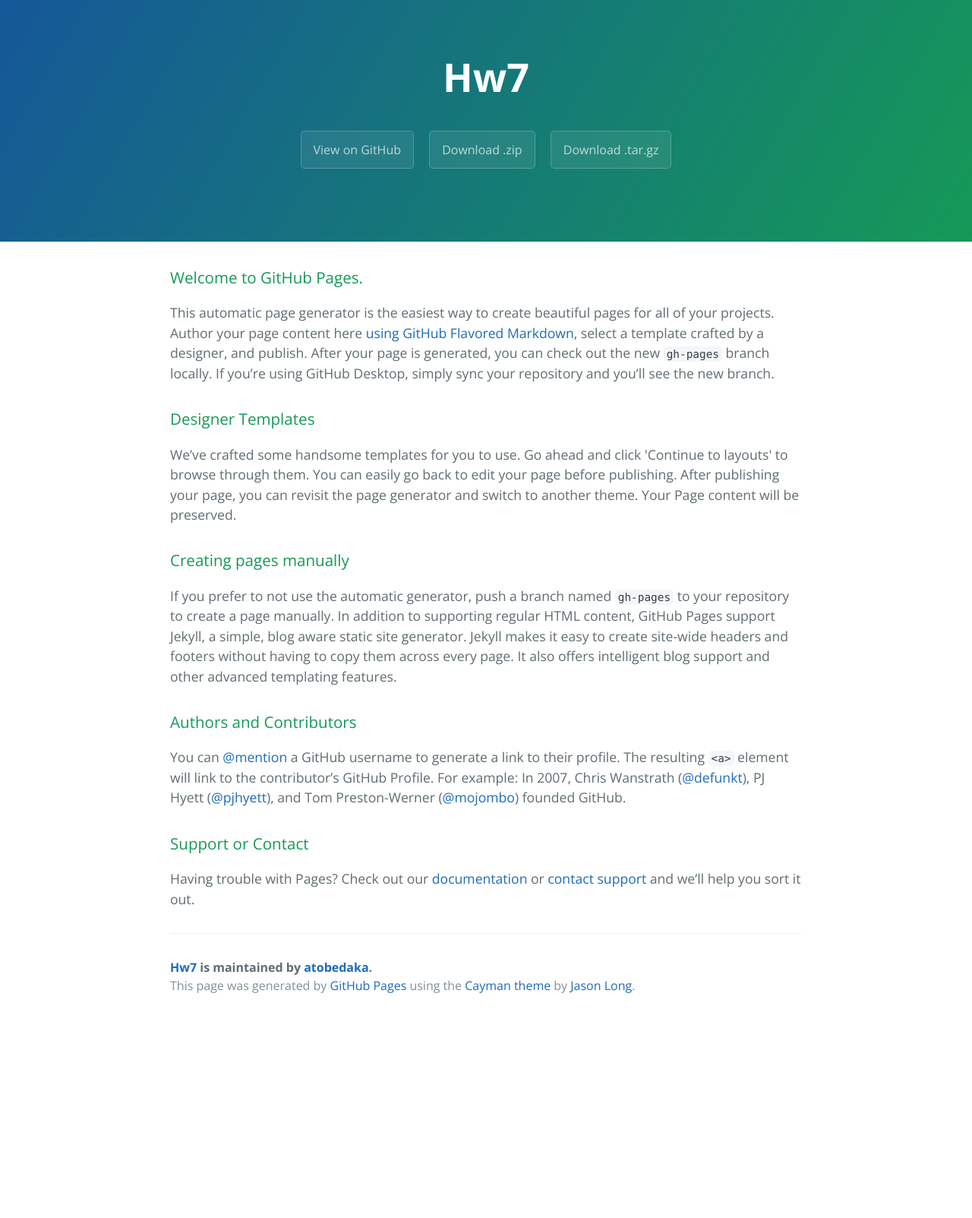
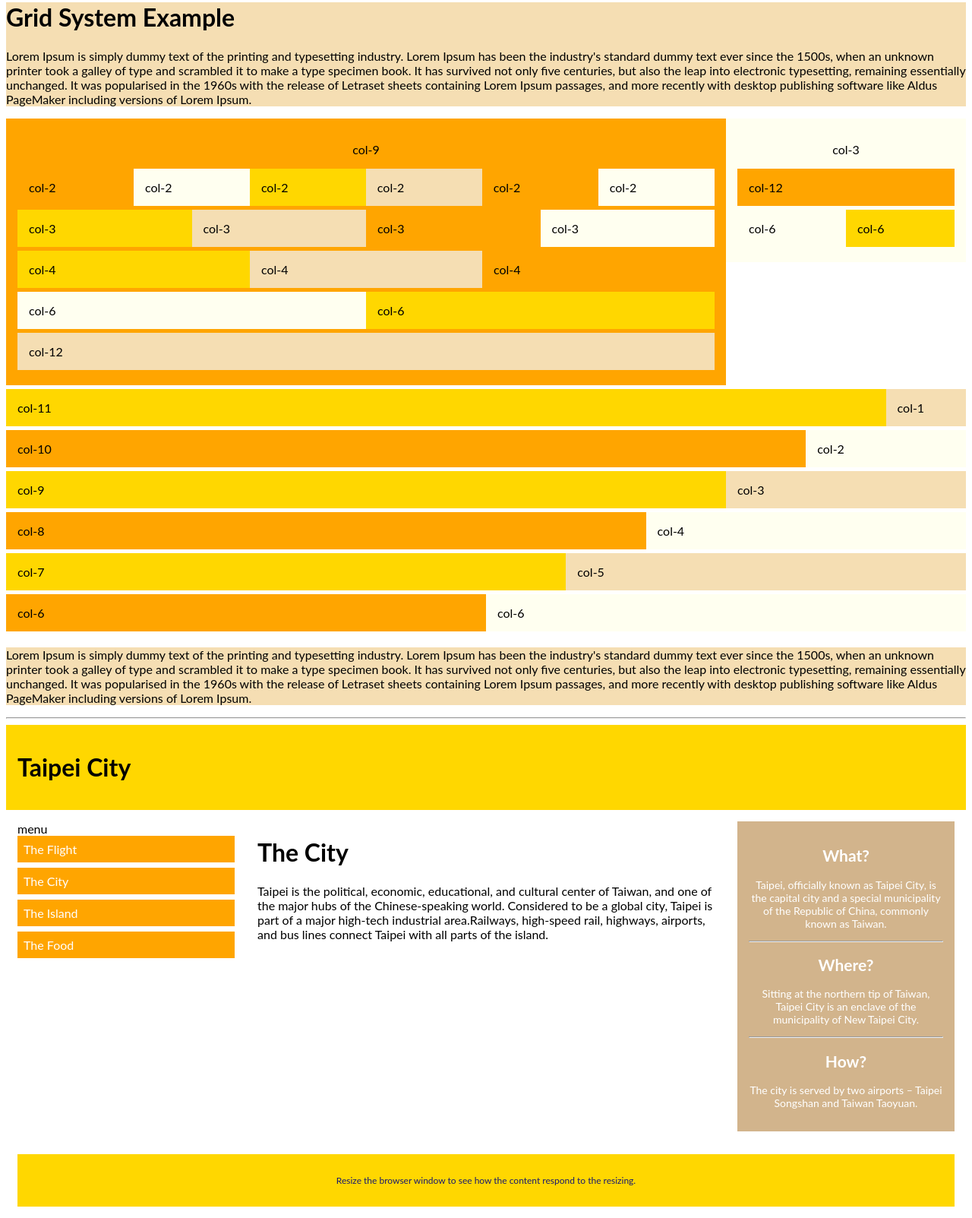
Before and after one commit to atobedaka/HW7, a plain HTML site: page index.html in a window 1280 px wide. Shown: the part 18-1621 px from the top of the page at 76% size. Before the commit the page ends 1359 px from the top, so only its background shows below. Drawn offline with nearby package versions, Linux system fonts and the light colour scheme.

Commit message:
HW7_RWD
HW7_RWD

```diff
--- a/index.html
+++ b/index.html
@@ -1,56 +1,175 @@
-<!DOCTYPE html>
-<html lang="en-us">
+
+<!doctype html>
+<html>
 <head>
 <meta charset="UTF-8">
-    <title>Hw7 by atobedaka</title>
-    <meta name="viewport" content="width=device-width, initial-scale=1">
-    <link rel="stylesheet" type="text/css" href="stylesheets/normalize.css" media="screen">
-    <link href='https://fonts.googleapis.com/css?family=Open+Sans:400,700' rel='stylesheet' type='text/css'>
-    <link rel="stylesheet" type="text/css" href="stylesheets/stylesheet.css" media="screen">
-    <link rel="stylesheet" type="text/css" href="stylesheets/github-light.css" media="screen">
+<title>HW7 by atobedaka</title>
+<link rel="stylesheet" href="main.css">
 </head>
 <body>
-    <section class="page-header">
-      <h1 class="project-name">Hw7</h1>
-      <h2 class="project-tagline"></h2>
-      <a href="https://github.com/atobedaka/HW7" class="btn">View on GitHub</a>
-      <a href="https://github.com/atobedaka/HW7/zipball/master" class="btn">Download .zip</a>
-      <a href="https://github.com/atobedaka/HW7/tarball/master" class="btn">Download .tar.gz</a>
-    </section>
 
-    <section class="main-content">
-      <h3>
-<a id="welcome-to-github-pages" class="anchor" href="#welcome-to-github-pages" aria-hidden="true"><span aria-hidden="true" class="octicon octicon-link"></span></a>Welcome to GitHub Pages.</h3>
+<div style="background:wheat;">
+<h1>Grid System Example</h1>
+<p>Lorem Ipsum is simply dummy text of the printing and typesetting industry. Lorem Ipsum has been the industry's standard dummy text ever since the 1500s, when an unknown printer took a galley of type and scrambled it to make a type specimen book. It has survived not only five centuries, but also the leap into electronic typesetting, remaining essentially unchanged. It was popularised in the 1960s with the release of Letraset sheets containing Lorem Ipsum passages, and more recently with desktop publishing software like Aldus PageMaker including versions of Lorem Ipsum.</p>
+</div>
 
-<p>This automatic page generator is the easiest way to create beautiful pages for all of your projects. Author your page content here <a href="https://guides.github.com/features/mastering-markdown/">using GitHub Flavored Markdown</a>, select a template crafted by a designer, and publish. After your page is generated, you can check out the new <code>gh-pages</code> branch locally. If you’re using GitHub Desktop, simply sync your repository and you’ll see the new branch.</p>
+<div class="row">
+<div class="col-9 bgTest">
+<p>col-9</p>
+<div class="col-2 bgTest">
+col-2
+</div>
+<div class="col-2 bgTest">
+col-2
+</div>
+<div class="col-2 bgTest">
+col-2
+</div>
+<div class="col-2 bgTest">
+col-2
+</div>
+<div class="col-2 bgTest">
+col-2
+</div>
+<div class="col-2 bgTest">
+col-2
+</div>
+<div class="col-3 bgTest">
+col-3
+</div>
+<div class="col-3 bgTest">
+col-3
+</div>
+<div class="col-3 bgTest">
+col-3
+</div>
+<div class="col-3 bgTest">
+col-3
+</div>
+<div class="col-4 bgTest">
+col-4
+</div>
+<div class="col-4 bgTest">
+col-4
+</div>
+<div class="col-4 bgTest">
+col-4
+</div>
+<div class="col-6 bgTest">
+col-6
+</div>
+<div class="col-6 bgTest">
+col-6
+</div>
+<div class="col-12 bgTest">
+col-12
+</div>
+</div>
 
-<h3>
-<a id="designer-templates" class="anchor" href="#designer-templates" aria-hidden="true"><span aria-hidden="true" class="octicon octicon-link"></span></a>Designer Templates</h3>
 
-<p>We’ve crafted some handsome templates for you to use. Go ahead and click 'Continue to layouts' to browse through them. You can easily go back to edit your page before publishing. After publishing your page, you can revisit the page generator and switch to another theme. Your Page content will be preserved.</p>
+<div class="col-3 bgTest">
+<p>col-3</p>
+<div class="col-12 bgTest">
+col-12
+</div>
+<div class="col-6 bgTest">
+col-6
+</div>
+<div class="col-6 bgTest">
+col-6
+</div>
+</div>
 
-<h3>
-<a id="creating-pages-manually" class="anchor" href="#creating-pages-manually" aria-hidden="true"><span aria-hidden="true" class="octicon octicon-link"></span></a>Creating pages manually</h3>
 
-<p>If you prefer to not use the automatic generator, push a branch named <code>gh-pages</code> to your repository to create a page manually. In addition to supporting regular HTML content, GitHub Pages support Jekyll, a simple, blog aware static site generator. Jekyll makes it easy to create site-wide headers and footers without having to copy them across every page. It also offers intelligent blog support and other advanced templating features.</p>
+<div class="col-11 bgTest">
+col-11
+</div>
+<div class="col-1 bgTest">
+col-1
+</div>
+<div class="col-10 bgTest">
+col-10
+</div>
+<div class="col-2 bgTest">
+col-2
+</div>
+<div class="col-9 bgTest">
+col-9
+</div>
+<div class="col-3 bgTest">
+col-3
+</div>
+<div class="col-8 bgTest">
+col-8
+</div>
+<div class="col-4 bgTest">
+col-4
+</div>
+<div class="col-7 bgTest">
+col-7
+</div>
+<div class="col-5 bgTest">
+col-5
+</div>
+<div class="col-6 bgTest">
+col-6
+</div>
+<div class="col-6 bgTest">
+col-6
+</div>
 
-<h3>
-<a id="authors-and-contributors" class="anchor" href="#authors-and-contributors" aria-hidden="true"><span aria-hidden="true" class="octicon octicon-link"></span></a>Authors and Contributors</h3>
+</div>
 
-<p>You can <a href="https://help.github.com/articles/basic-writing-and-formatting-syntax/#mentioning-users-and-teams" class="user-mention">@mention</a> a GitHub username to generate a link to their profile. The resulting <code>&lt;a&gt;</code> element will link to the contributor’s GitHub Profile. For example: In 2007, Chris Wanstrath (<a href="https://github.com/defunkt" class="user-mention">@defunkt</a>), PJ Hyett (<a href="https://github.com/pjhyett" class="user-mention">@pjhyett</a>), and Tom Preston-Werner (<a href="https://github.com/mojombo" class="user-mention">@mojombo</a>) founded GitHub.</p>
 
-<h3>
-<a id="support-or-contact" class="anchor" href="#support-or-contact" aria-hidden="true"><span aria-hidden="true" class="octicon octicon-link"></span></a>Support or Contact</h3>
+<div class="endRow_test" style="background:wheat;">
+<p>Lorem Ipsum is simply dummy text of the printing and typesetting industry. Lorem Ipsum has been the industry's standard dummy text ever since the 1500s, when an unknown printer took a galley of type and scrambled it to make a type specimen book. It has survived not only five centuries, but also the leap into electronic typesetting, remaining essentially unchanged. It was popularised in the 1960s with the release of Letraset sheets containing Lorem Ipsum passages, and more recently with desktop publishing software like Aldus PageMaker including versions of Lorem Ipsum.</p>
 
-<p>Having trouble with Pages? Check out our <a href="https://help.github.com/pages">documentation</a> or <a href="https://github.com/contact">contact support</a> and we’ll help you sort it out.</p>
+</div>
 
-      <footer class="site-footer">
-        <span class="site-footer-owner"><a href="https://github.com/atobedaka/HW7">Hw7</a> is maintained by <a href="https://github.com/atobedaka">atobedaka</a>.</span>
+<hr>
 
-        <span class="site-footer-credits">This page was generated by <a href="https://pages.github.com">GitHub Pages</a> using the <a href="https://github.com/jasonlong/cayman-theme">Cayman theme</a> by <a href="https://twitter.com/jasonlong">Jason Long</a>.</span>
-      </footer>
+<div class="header">
+<h1>Taipei City</h1>
+</div>
+<div class=”row”>
 
-    </section>
+<div class="menu">
+<div class="col-3 col-xs-12 col-sm-6">
+menu
+<ul>
+<li>The Flight</li>
+<li>The City</li>
+<li>The Island</li>
+<li>The Food</li>
+</ul>
+</div>
+</div>
+
+<div class="col-6 col-xs-12 col-sm-6">
+<h1>The City</h1>
+<p>Taipei is the political, economic, educational, and cultural center of Taiwan, and one of the major hubs of the Chinese-speaking world. Considered to be a global city, Taipei is part of a major high-tech industrial area.Railways, high-speed rail, highways, airports, and bus lines connect Taipei with all parts of the island.</p>
+</div>
+<div class="right">
+<div class="col-3 col-xs-12 col-sm-12">
+<div class="aside">
+<h2>What?</h2>
+<p>Taipei, officially known as Taipei City, is the capital city and a special municipality of the Republic of China, commonly known as Taiwan. </p>
+<hr>
+<h2>Where?</h2>
+<p>Sitting at the northern tip of Taiwan, Taipei City is an enclave of the municipality of New Taipei City.</p>
+<hr>
+<h2>How?</h2>
+<p>The city is served by two airports – Taipei Songshan and Taiwan Taoyuan.</p>
+</div>
+</div>
+</div>
+</div>
+<div class="col-12">
+<div class="footer">
+<p>Resize the browser window to see how the content respond to the resizing.</p>
+</div>
+</div>
+
 
 
 </body>
--- /dev/null
+++ b/main.css
@@ -0,0 +1,144 @@
+.col-1 {width: 8.33%;}
+.col-2 {width: 16.66%;}
+.col-3 {width: 25%;}
+.col-4 {width: 33.33%;}
+.col-5 {width: 41.66%;}
+.col-6 {width: 50%;}
+.col-7 {width: 58.33%;}
+.col-8 {width: 66.66%;}
+.col-9 {width: 75%;}
+.col-10 {width: 83.33%;}
+.col-11 {width: 91.66%;}
+.col-12 {width: 100%;}
+
+* {
+  box-sizing: border-box;
+  font-family: lato;
+}
+.row::after {
+    content: "";
+    clear: both;   /*clear float: left & right*/
+    display: block;
+}
+[class^="col-"] {
+    float: left;
+    padding: 15px;
+}
+.bgTest{
+  background: wheat;
+  margin-bottom:5px;
+}
+.bgTest:nth-of-type(4n+1){
+  background: orange;
+
+}
+.bgTest:nth-of-type(4n+2){
+  background: Ivory ;
+
+}
+.bgTest:nth-of-type(4n+3){
+  background: Gold ;
+
+}
+.row p{
+  text-align:center;
+
+}
+
+.header{
+    background-color: Gold ;
+    color: #000;
+    padding: 15px;
+}
+.footer {
+    background-color: Gold ;
+    color: MidnightBlue ;
+    text-align: center;
+    font-size: 12px;
+    padding: 15px;
+}
+.menu{
+   background-color: #eee ;
+}
+.menu li {
+    padding: 8px;
+    margin-bottom: 7px;
+    background-color :Orange ;
+    color: #ffffff;
+}
+.menu ul {
+    list-style-type: none;
+    margin: 0;
+    padding: 0;
+}
+.menu li:hover {
+    background-color: #0099cc;
+
+}
+.aside {
+    background-color: Tan ;
+    padding: 15px;
+    color: #ffffff;
+    text-align: center;
+    font-size: 14px;
+
+
+}
+* {
+  font-family: lato;
+  box-sizing: border-box;
+}
+
+.col-1 {width: 8.33%;}
+.col-2 {width: 16.66%;}
+.col-3 {width: 25%;}
+.col-4 {width: 33.33%;}
+.col-5 {width: 41.66%;}
+.col-6 {width: 50%;}
+.col-7 {width: 58.33%;}
+.col-8 {width: 66.66%;}
+.col-9 {width: 75%;}
+.col-10 {width: 83.33%;}
+.col-11 {width: 91.66%;}
+.col-12 {width: 100%;}
+
+.row::after {
+    content: "";
+    clear: both;
+    display: block;
+}
+[class^="col-"] {
+    float: left;
+    padding: 15px;
+}
+
+
+@media (max-width: 767px) {
+    .col-xs-1 {width: 8.33%;}
+    .col-xs-2 {width: 16.66%;}
+    .col-xs-3 {width: 25%;}
+    .col-xs-4 {width: 33.33%;}
+    .col-xs-5 {width: 41.66%;}
+    .col-xs-6 {width: 50%;}
+    .col-xs-7 {width: 58.33%;}
+    .col-xs-8 {width: 66.66%;}
+    .col-xs-9 {width: 75%;}
+    .col-xs-10 {width: 83.33%;}
+    .col-xs-11 {width: 91.66%;}
+    .col-xs-12 {width: 100%;}
+}
+
+@media (min-width: 768px) and (max-width: 979px) {
+    .col-sm-1 {width: 8.33%;}
+    .col-sm-2 {width: 16.66%;}
+    .col-sm-3 {width: 25%;}
+    .col-sm-4 {width: 33.33%;}
+    .col-sm-5 {width: 41.66%;}
+    .col-sm-6 {width: 50%;}
+    .col-sm-7 {width: 58.33%;}
+    .col-sm-8 {width: 66.66%;}
+    .col-sm-9 {width: 75%;}
+    .col-sm-10 {width: 83.33%;}
+    .col-sm-11 {width: 91.66%;}
+    .col-sm-12 {width: 100%;}
+}
```
Lines whose indentation alone changed are shown as unchanged.
